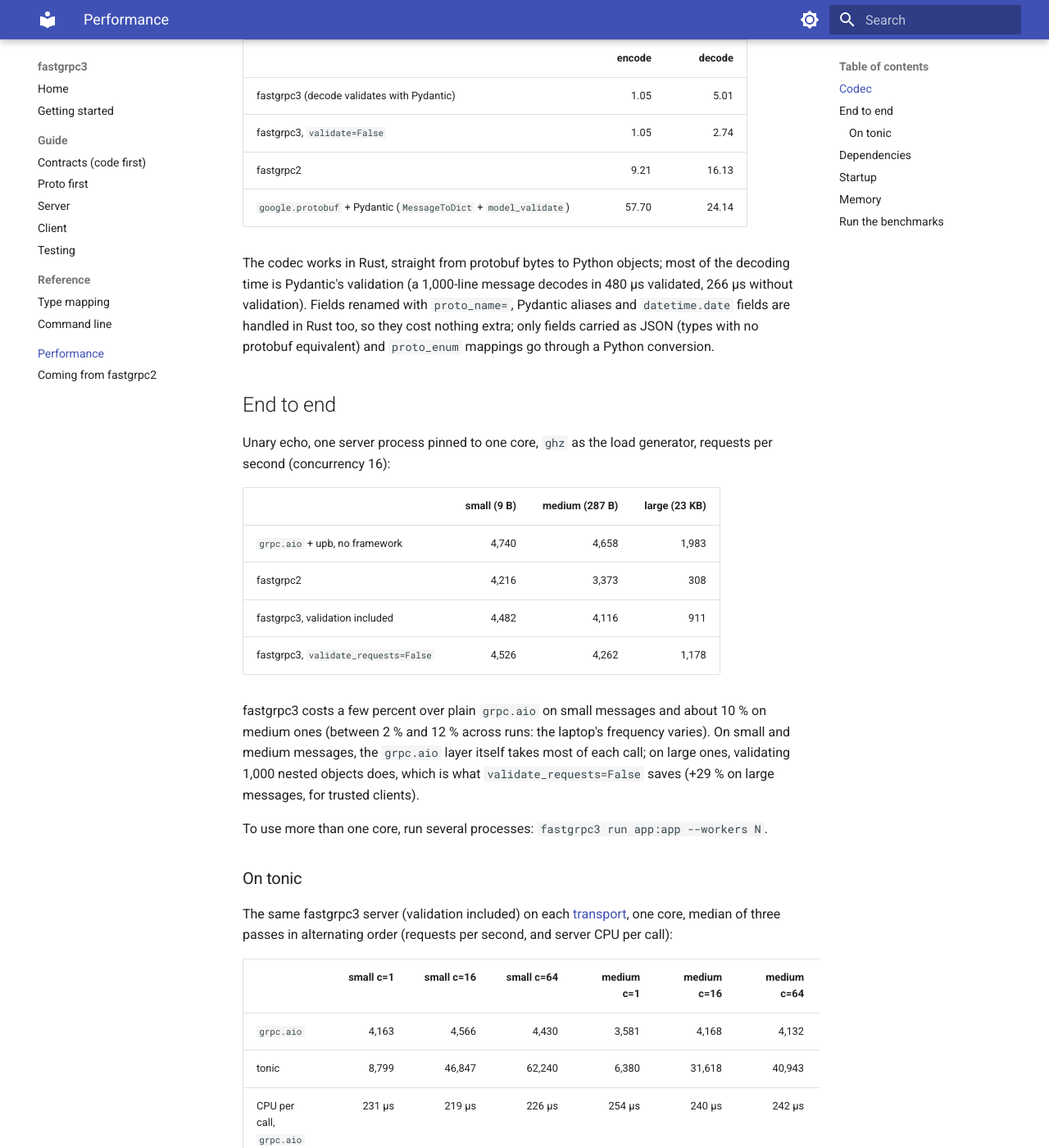
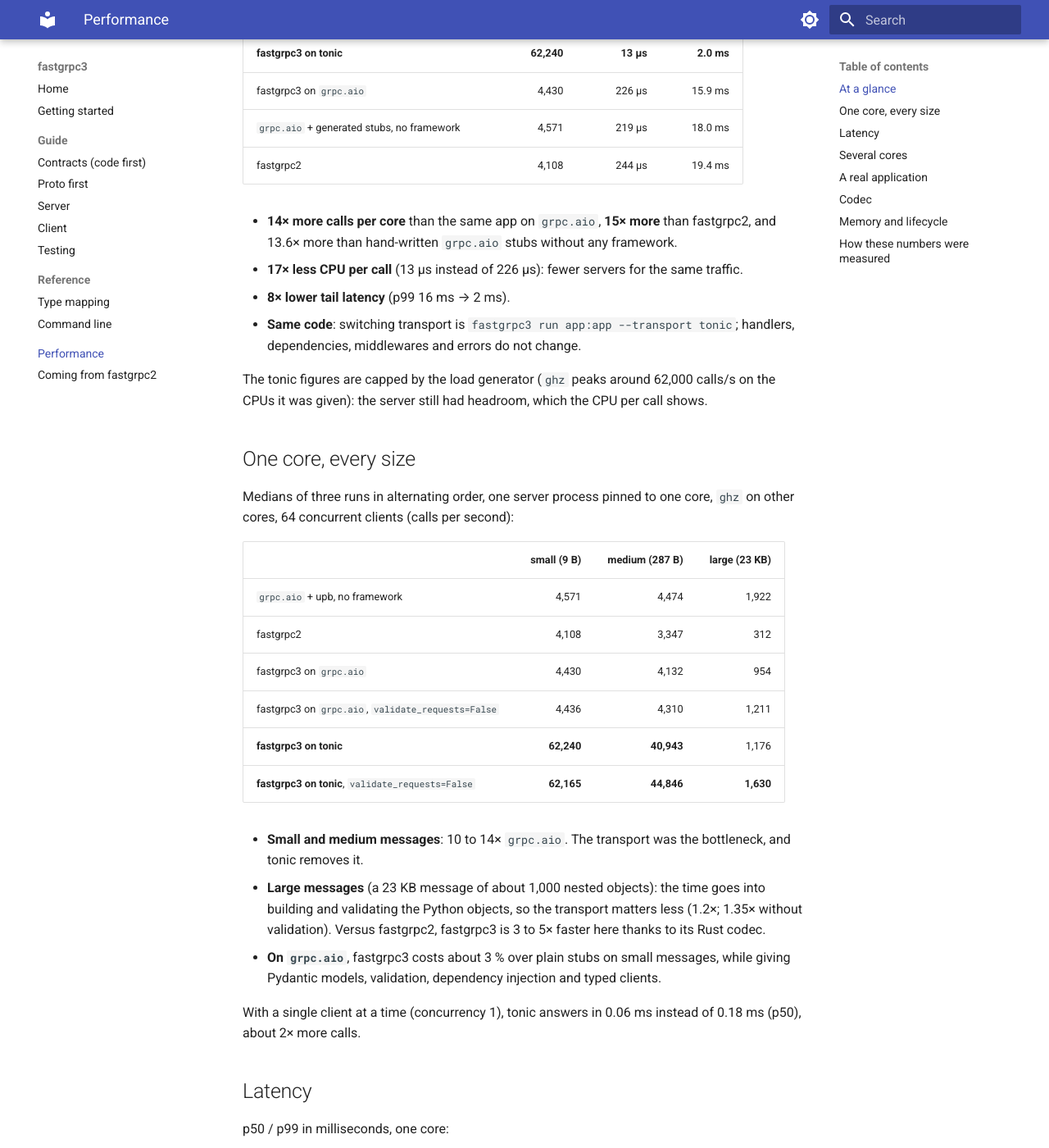
Before and after one commit to EdwinAlkins/fastgrpc3, an MkDocs documentation site: the page built from docs/performance.md, in a window 1280 px wide and 1400 px high, scrolled down 392 px. Shown: the whole window at 82% size. Built offline with MkDocs 1.6.1 and Material for MkDocs 9.7.7, drawn with Linux system fonts in a browser that asks for light colours; some of the changed text lies outside the part shown.

Commit message:
docs: performance and README for 0.1

````diff
--- a/docs/performance.md
+++ b/docs/performance.md
@@ -1,105 +1,149 @@
 # Performance
 
-Measured on 2026-10-29 on an AMD Ryzen 7 PRO 7840U laptop, Python 3.14, protoruf 0.5.1,
-against `grpc.aio` with `google.protobuf` (upb) messages, which is what generated stubs do,
-and against fastgrpc2 0.5.0. The scripts, the raw data and the exact versions are in
-`benches/` (`benches/results/2026-10-29-audit.md`).
+fastgrpc3 is built to be fast at every layer: protobuf is encoded and decoded in Rust
+([protoruf](https://github.com/EdwinAlkins/protoruf)), the framework adds almost nothing
+over plain `grpc.aio`, and with the tonic transport the whole HTTP/2 and gRPC layer runs
+in Rust too.
+
+## At a glance
+
+On **one CPU core**, serving a unary echo to 64 concurrent clients:
+
+| | calls per second | CPU per call | p99 latency |
+|---|--:|--:|--:|
+| **fastgrpc3 on tonic** | **62,240** | **13 µs** | **2.0 ms** |
+| fastgrpc3 on `grpc.aio` | 4,430 | 226 µs | 15.9 ms |
+| `grpc.aio` + generated stubs, no framework | 4,571 | 219 µs | 18.0 ms |
+| fastgrpc2 | 4,108 | 244 µs | 19.4 ms |
+
+- **14× more calls per core** than the same app on `grpc.aio`, **15× more** than
+  fastgrpc2, and 13.6× more than hand-written `grpc.aio` stubs without any framework.
+- **17× less CPU per call** (13 µs instead of 226 µs): fewer servers for the same traffic.
+- **8× lower tail latency** (p99 16 ms → 2 ms).
+- **Same code**: switching transport is `fastgrpc3 run app:app --transport tonic`; handlers,
+  dependencies, middlewares and errors do not change.
+
+The tonic figures are capped by the load generator (`ghz` peaks around 62,000 calls/s on
+the CPUs it was given): the server still had headroom, which the CPU per call shows.
+
+## One core, every size
+
+Medians of three runs in alternating order, one server process pinned to one core, `ghz`
+on other cores, 64 concurrent clients (calls per second):
+
+| | small (9 B) | medium (287 B) | large (23 KB) |
+|---|--:|--:|--:|
+| `grpc.aio` + upb, no framework | 4,571 | 4,474 | 1,922 |
+| fastgrpc2 | 4,108 | 3,347 | 312 |
+| fastgrpc3 on `grpc.aio` | 4,430 | 4,132 | 954 |
+| fastgrpc3 on `grpc.aio`, `validate_requests=False` | 4,436 | 4,310 | 1,211 |
+| **fastgrpc3 on tonic** | **62,240** | **40,943** | 1,176 |
+| **fastgrpc3 on tonic**, `validate_requests=False` | **62,165** | **44,846** | **1,630** |
+
+- **Small and medium messages**: 10 to 14× `grpc.aio`. The transport was the bottleneck,
+  and tonic removes it.
+- **Large messages** (a 23 KB message of about 1,000 nested objects): the time goes into
+  building and validating the Python objects, so the transport matters less (1.2×; 1.35×
+  without validation). Versus fastgrpc2, fastgrpc3 is 3 to 5× faster here thanks to its Rust
+  codec.
+- **On `grpc.aio`**, fastgrpc3 costs about 3 % over plain stubs on small messages, while
+  giving Pydantic models, validation, dependency injection and typed clients.
+
+With a single client at a time (concurrency 1), tonic answers in 0.06 ms instead of 0.18 ms
+(p50), about 2× more calls.
+
+## Latency
+
+p50 / p99 in milliseconds, one core:
+
+| | small, 16 clients | small, 64 clients | medium, 64 clients | small, 256 clients |
+|---|--:|--:|--:|--:|
+| fastgrpc3 on `grpc.aio` | 3.41 / 4.07 | 14.23 / 15.89 | 15.37 / 18.65 | 58.20 / 71.41 |
+| **fastgrpc3 on tonic** | **0.20 / 0.52** | **0.51 / 2.00** | **1.16 / 3.04** | **1.83 / 7.36** |
+
+## Several cores
+
+`fastgrpc3 run app:app --workers N` starts one process per core, sharing the port. Calls
+per second and CPU per call, small messages, 64 clients:
+
+| | 2 workers | 4 workers |
+|---|--:|--:|
+| fastgrpc3 on `grpc.aio` | 8,555 — 233 µs | 18,590 — 170 µs |
+| **fastgrpc3 on tonic** | **91,972 — 17 µs** | 73,847 — 20 µs |
+
+With tonic, a single core already outruns the load generator, so the multi-core numbers
+measure the client more than the server (with 4 workers `ghz` had fewer CPUs left). The CPU
+per call shows the real cost: about 10× lower than `grpc.aio` at any number of workers.
+
+## A real application
+
+Dependencies and middlewares cost little, on both transports (medium message, 64 clients,
+one core):
+
+| | calls per second on tonic | CPU per call on tonic | calls per second on `grpc.aio` |
+|---|--:|--:|--:|
+| plain handler | 41,428 | 22.0 µs | 4,044 |
+| 1 dependency | 39,338 | 23.6 µs | 3,909 |
+| 3 dependencies | 38,831 | 24.1 µs | 3,911 |
+| 10 dependencies | 35,812 | 26.4 µs | 3,865 |
+| 1 middleware | 38,933 | 24.0 µs | 3,973 |
+| 3 middlewares | 38,153 | 24.4 µs | 3,939 |
+
+Each dependency adds about 0.4 µs per call; the first middleware 1.8 µs (the call leaves
+the fast path that skips building a `Context`), the next ones about 0.2 µs.
+
+Providers declared `@blocking` run in a thread, so that blocking I/O does not stall the
+other calls; that has a cost of its own (`benches/results/2026-10-29-deps.md`): keep it for
+providers that really block.
 
 ## Codec
 
 Encoding and decoding a 20-field message with nesting, lists, an enum and a timestamp
-(287 bytes), µs per message:
+(287 bytes), µs per message (protoruf 0.5.1; 0.5.3 is a little faster still):
 
 | | encode | decode |
 |-|-------:|-------:|
-| fastgrpc3 (decode validates with Pydantic) | 1.05 | 5.01 |
-| fastgrpc3, `validate=False` | 1.05 | 2.74 |
+| **fastgrpc3** (decode validates with Pydantic) | **1.05** | **5.01** |
+| **fastgrpc3**, `validate=False` | **1.05** | **2.74** |
 | fastgrpc2 | 9.21 | 16.13 |
 | `google.protobuf` + Pydantic (`MessageToDict` + `model_validate`) | 57.70 | 24.14 |
 
-The codec works in Rust, straight from protobuf bytes to Python objects; most of the
-decoding time is Pydantic's validation (a 1,000-line message decodes in 480 µs validated,
-266 µs without validation). Fields renamed with `proto_name=`, Pydantic aliases
-and `datetime.date` fields are handled in Rust too, so they cost nothing extra; only fields
-carried as JSON (types with no protobuf equivalent) and `proto_enum` mappings go through a
-Python conversion.
+Encoding is 9× faster than fastgrpc2 and 55× faster than going through `google.protobuf`
+and Pydantic. The codec works in Rust, straight from protobuf bytes to Python objects; most
+of the decoding time is Pydantic's validation, which `validate=False` skips for trusted
+data. Renamed fields, aliases and dates are handled in Rust too, at no extra cost.
 
-## End to end
+## Memory and lifecycle
 
-Unary echo, one server process pinned to one core, `ghz` as the load generator, requests
-per second (concurrency 16):
+- **Streams**: 200,000 medium messages each way keep the server's memory flat, on both
+  transports, with a fast or a slow client (backpressure holds the producer).
+- **Footprint**: a fastgrpc3 server on tonic uses about 10 MiB less resident memory than on
+  `grpc.aio` (53–68 MiB against 63–78 MiB in these runs).
+- **Startup**: `start()` compiles the contract and creates one codec per message, in time
+  linear in the number of messages: about 180 ms for 400 messages of 10 fields; a small
+  app starts in about 2 ms.
+- **Stop**: graceful, bounded by its grace period on both transports.
 
-| | small (9 B) | medium (287 B) | large (23 KB) |
-|-|------:|------:|------:|
-| `grpc.aio` + upb, no framework | 4,740 | 4,658 | 1,983 |
-| fastgrpc2 | 4,216 | 3,373 | 308 |
-| fastgrpc3, validation included | 4,482 | 4,116 | 911 |
-| fastgrpc3, `validate_requests=False` | 4,526 | 4,262 | 1,178 |
+## How these numbers were measured
 
-fastgrpc3 costs a few percent over plain `grpc.aio` on small messages and about 10 % on
-medium ones (between 2 % and 12 % across runs: the laptop's frequency varies). On small
-and medium messages, the `grpc.aio` layer itself takes most of each call; on large ones,
-validating 1,000 nested objects does, which is what `validate_requests=False` saves
-(+29 % on large messages, for trusted clients).
+AMD Ryzen 7 PRO 7840U laptop on mains, idle, Python 3.14, 30/10/2026; fastgrpc3 0.1.0,
+fastgrpc3-transport 0.1.0 (built with PGO, as the published Linux wheels), protoruf 0.5.3,
+grpcio 1.85.0, pydantic 2.14.1, fastgrpc2 0.5.0. Each server runs alone in its process,
+pinned to CPU 0 (CPUs 0, 2, 4, 6 for the workers); `ghz` sends pre-encoded requests from
+other CPUs over 4 connections, 4 s per point after a warm-up; three repetitions in
+alternating order, medians reported, spread mostly under 5 %. A run with failed calls is
+rejected. CPU per call counts every thread and process of the server.
 
-To use more than one core, run several processes: `fastgrpc3 run app:app --workers N`.
-
-### On tonic
-
-The same fastgrpc3 server (validation included) on each [transport](server.md#transport),
-one core, median of three passes in alternating order (requests per second, and server CPU
-per call):
-
-| | small c=1 | small c=16 | small c=64 | medium c=1 | medium c=16 | medium c=64 | large c=64 |
-|-|------:|------:|------:|------:|------:|------:|------:|
-| `grpc.aio` | 4,163 | 4,566 | 4,430 | 3,581 | 4,168 | 4,132 | 954 |
-| tonic | 8,799 | 46,847 | 62,240 | 6,380 | 31,618 | 40,943 | 1,176 |
-| CPU per call, `grpc.aio` | 231 µs | 219 µs | 226 µs | 254 µs | 240 µs | 242 µs | 1,047 µs |
-| CPU per call, tonic | 46 µs | 20 µs | 13 µs | 64 µs | 30 µs | 22 µs | 851 µs |
-
-tonic is about 2× faster for one client at a time and 7 to 14× under concurrency (the
-load generator caps it near 62,000 calls/s: the CPU per call, 10 to 17× lower, is the
-fairer measure); p99 at c=64 drops from 16 to 2 ms on small messages. The HTTP/2 and gRPC
-work is done in Rust, and the asyncio loop takes calls and hands answers back by batches.
-On large messages, building and validating the Python objects dominates: 1.0–1.3×.
-Each dependency adds about 0.4 µs per call; the first middleware 1.8 µs (the call leaves
-the fast path), the next ones about 0.2 µs. Details and
-method: `bench/results/2026-10-30-lot9.md` in the fastgrpc3-transport repository.
-
-## Dependencies
-
-Each `Depends(...)` adds a little to a call. Small message, 16 concurrent calls, one server
-core, requests per second (`benches/results/2026-10-29-deps.md`):
-
-| | on the event loop | in a thread (`@blocking`) |
-|-|------:|------:|
-| no dependency | 4,528 | 4,747 |
-| 1 `def` provider | 4,321 (−5 %) | 3,762 (−21 %) |
-| 10 `def` providers | 4,218 (−7 %) | 1,977 (−58 %) |
-| 10 `def` generators | 3,672 (−19 %) | 1,481 (−69 %) |
-
-`async def` providers cost the same as `def` ones on the loop. Running a provider in a
-thread is the price of not blocking the other calls: keep it for providers that do
-blocking I/O.
-
-## Startup
-
-`start()` renders and compiles the contract and creates one codec per message, in time
-linear in the number of messages: about 180 ms for 400 messages of 10 fields.
-
-## Memory
-
-Streaming 200,000 medium messages each way keeps the server's resident memory flat.
-
-## Run the benchmarks
+The scripts and the raw data are in the repositories: `benches/` here (codec, end to end,
+dependencies), and `bench/campaign.py` with `bench/results/2026-10-30-lot9.md` in
+[fastgrpc3-transport](https://github.com/EdwinAlkins/fastgrpc3-transport). Compare results
+from the same machine only.
 
 ```bash
-uv sync --group bench
+uv sync --group bench --extra tonic
 go install github.com/bojand/ghz/cmd/ghz@latest
 
 uv run --group bench python benches/codec_bench.py
-uv run --group bench python benches/e2e_bench.py
+uv run --group bench python benches/e2e_bench.py           # FASTGRPC_TRANSPORT=tonic for tonic
 uv run python benches/stream_bench.py
 ```
-
-See `benches/README.md`. Compare results from the same machine only.
````
Also changed, not shown: README.md (+82 -18 lines), docs/index.md (+9 -4 lines), docs/server.md (+3 -2 lines).
